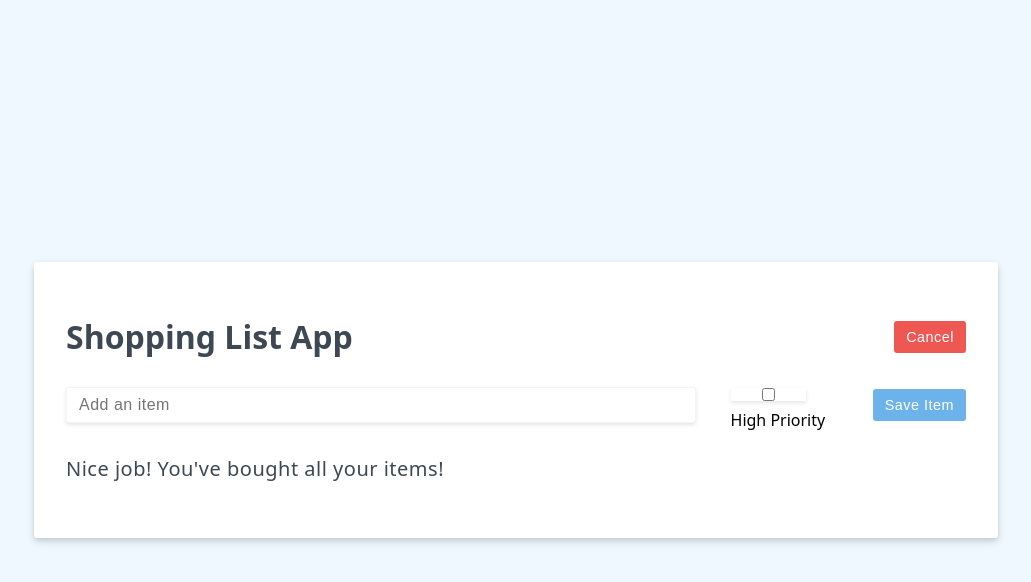
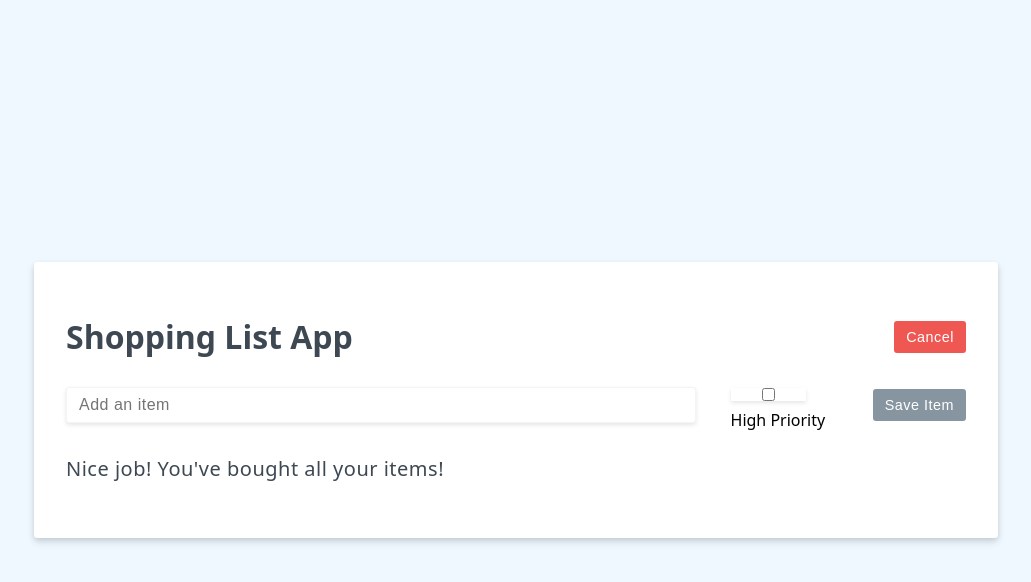
Before and after one commit to iskandar93/vuejs-cdn, a plain HTML site: page index.html in a window 1280 px wide. Both pictures are taken after a click on the button "Add Item". Shown: the whole page, without its empty margins (124-1155 px from the left). Drawn offline with nearby package versions, Linux system fonts and the light colour scheme.

Commit message:
add: html attribute binding

```diff
--- a/index.html
+++ b/index.html
@@ -29,9 +29,11 @@
                 <label>
                     <input type="checkbox" v-model="newItemHighPriority">High Priority
                 </label>
-                <button v-on:click="saveItem" class="btn btn-primary">Save Item</button>
+                <button v-bind:disabled="newItem.length === 0" v-on:click="saveItem" class="btn btn-primary">Save Item</button>
 
             </div>
+
+            <!-- <a v-bind:href="newItem">Dynamic Link</a> -->
 
             <p v-if="items.length === 0">Nice job! You've bought all your items!</p>
 
```
